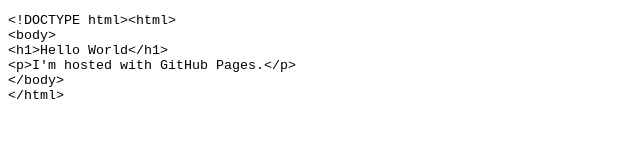
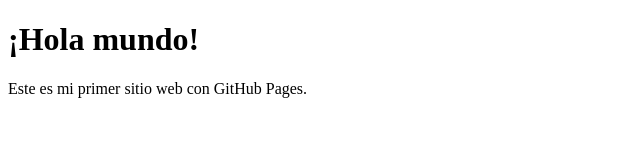
Before and after one commit to LambdaSqr/LambdaSqr.github.io, a plain HTML site: page index.html in a window 1280 px wide. Shown: the whole page, without its empty margins (0-640 px from the left). Drawn offline with Linux system fonts and the light colour scheme.

Commit message:
Update index.html

```diff
--- a/index.html
+++ b/index.html
@@ -1,25 +1,11 @@
 <!DOCTYPE html>
-<html>
-<head>
-	<meta http-equiv="content-type" content="text/html; charset=utf-8"/>
-	<title></title>
-	<meta name="generator" content="LibreOffice 24.8.1.2 (Linux)"/>
-	<meta name="created" content="00:00:00"/>
-	<meta name="changed" content="00:00:00"/>
-	<style type="text/css">
-		@page { size: 8.27in 11.69in; margin: 0.79in }
-		p { line-height: 115%; margin-bottom: 0.1in; background: transparent }
-		pre { background: transparent }
-		pre.western { font-family: "Liberation Mono", monospace; font-size: 10pt }
-		pre.cjk { font-family: "NSimSun", monospace; font-size: 10pt }
-		pre.ctl { font-family: "Liberation Mono", monospace; font-size: 10pt }
-	</style>
-</head>
-<body lang="en-US" link="#000080" vlink="#800000" dir="ltr"><pre class="western">&lt;!DOCTYPE html&gt;&lt;html&gt;
-&lt;body&gt;
-&lt;h1&gt;Hello World&lt;/h1&gt;
-&lt;p&gt;I'm hosted with GitHub Pages.&lt;/p&gt;
-&lt;/body&gt;
-&lt;/html&gt;</pre>
-</body>
+<html lang="es">
+  <head>
+    <meta charset="UTF-8" />
+    <title>Mi Sitio</title>
+  </head>
+  <body>
+    <h1>¡Hola mundo!</h1>
+    <p>Este es mi primer sitio web con GitHub Pages.</p>
+  </body>
 </html>
```
